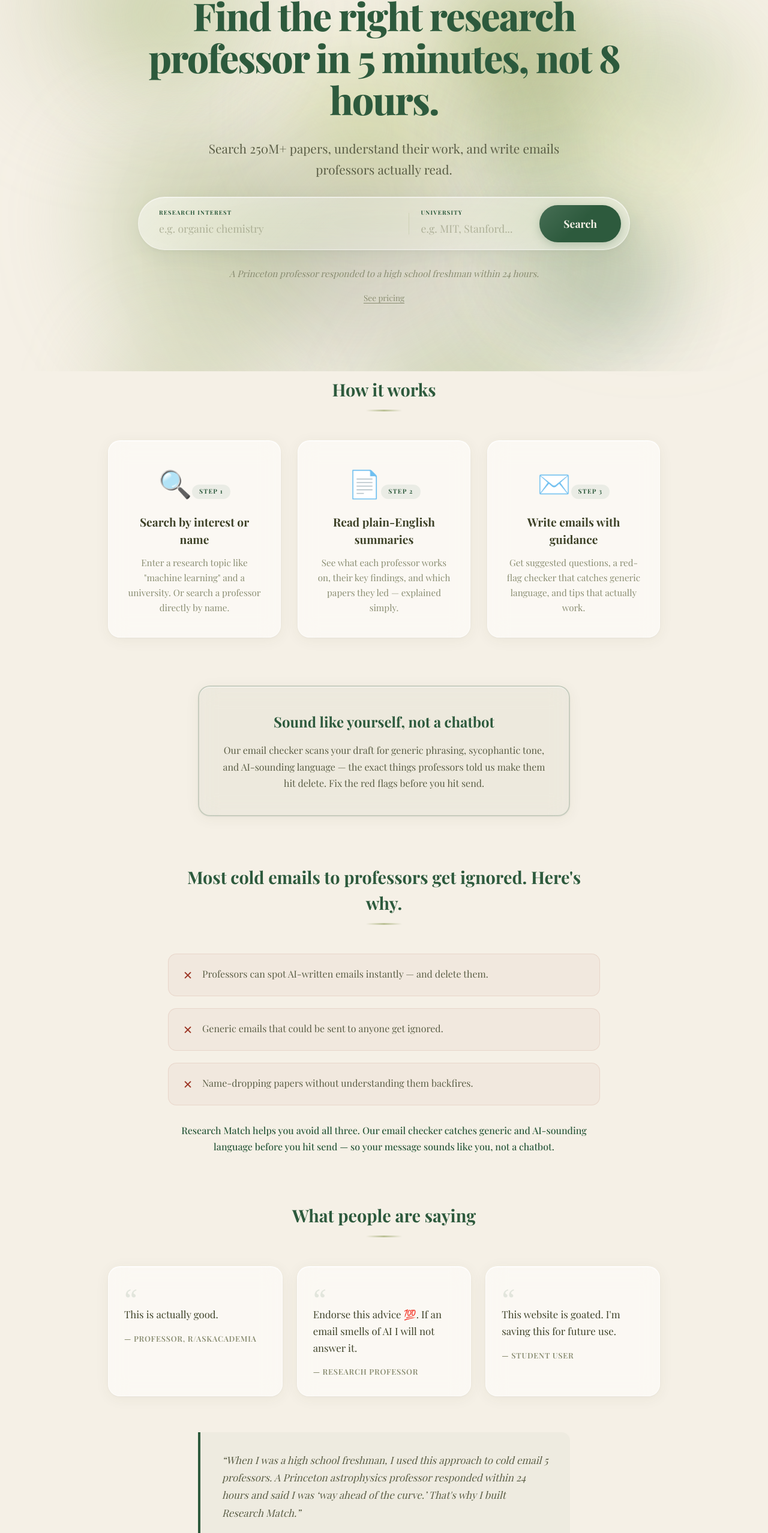
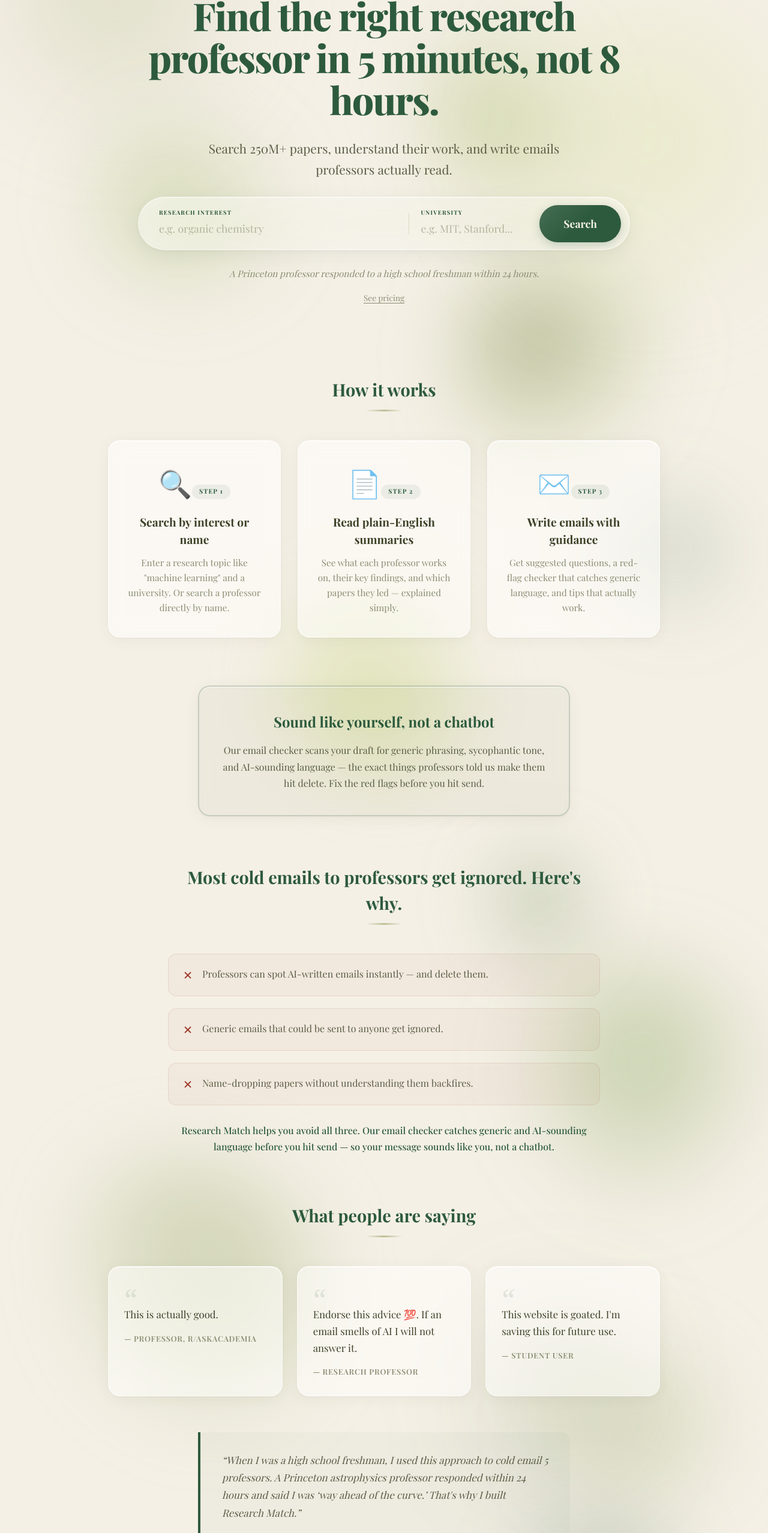
Before and after one commit to jacekimmy/research-match, a Next.js app: page / in a window 1280 px wide. Shown: the part 181-2737 px from the top of the page at 60% size. Built offline with nearby package versions, Linux system fonts and the light colour scheme; no server answers; a web font is replaced by a local one.

Commit message:
Add parallax scroll to splotches, 4 more deep-page blobs, position absolute for full-page coverage

```diff
--- a/src/app/globals.css
+++ b/src/app/globals.css
@@ -45,8 +45,11 @@ body::after {
 }
 
 .splotches {
-  position: fixed;
-  inset: 0;
+  position: absolute;
+  top: 0;
+  left: 0;
+  right: 0;
+  height: 100%;
   pointer-events: none;
   z-index: -1;
   overflow: hidden;
@@ -115,7 +118,7 @@ body::after {
 }
 
 .splotch-7 {
-  top: 85%;
+  top: 75%;
   left: 50%;
   width: 380px;
   height: 380px;
@@ -161,7 +164,7 @@ body::after {
 }
 
 .splotch-12 {
-  top: 90%;
+  top: 82%;
   left: 10%;
   width: 340px;
   height: 340px;
@@ -253,6 +256,71 @@ body::after {
   30%  { transform: translate(40px, -20px) scale(1.06) rotate3d(0, 0.5, 1, 8deg); border-radius: 50% 50% 44% 56%; }
   60%  { transform: translate(25px, -35px) scale(0.94) rotate3d(1, 0, 0.5, -6deg); border-radius: 46% 54% 56% 44%; }
   100% { transform: translate(0, 0) scale(1) rotate3d(0, 0.5, 1, 0deg); border-radius: 50%; }
+}
+
+/* Extra deep-page splotches */
+.splotch-13 {
+  top: 45%;
+  left: 70%;
+  width: 400px;
+  height: 400px;
+  background: radial-gradient(ellipse at 50% 40%, rgba(120, 155, 70, 0.4) 0%, rgba(100, 140, 55, 0.15) 45%, transparent 70%);
+  animation: blob13 22s ease-in-out infinite;
+}
+
+.splotch-14 {
+  top: 62%;
+  right: 8%;
+  width: 300px;
+  height: 300px;
+  background: radial-gradient(ellipse at 55% 50%, rgba(186, 192, 149, 0.5) 0%, rgba(160, 175, 120, 0.2) 40%, transparent 70%);
+  animation: blob14 19s ease-in-out infinite;
+}
+
+.splotch-15 {
+  top: 88%;
+  left: 35%;
+  width: 450px;
+  height: 450px;
+  background: radial-gradient(ellipse at 45% 55%, rgba(99, 107, 47, 0.38) 0%, rgba(80, 100, 40, 0.15) 45%, transparent 70%);
+  filter: blur(70px);
+  animation: blob15 27s ease-in-out infinite;
+}
+
+.splotch-16 {
+  top: 95%;
+  right: 20%;
+  width: 280px;
+  height: 280px;
+  background: radial-gradient(ellipse at 40% 45%, rgba(45, 90, 61, 0.35) 0%, rgba(60, 110, 70, 0.14) 40%, transparent 70%);
+  animation: blob16 20s ease-in-out infinite;
+}
+
+@keyframes blob13 {
+  0%   { transform: translate(0, 0) scale(1) rotate3d(1, 0.3, 0.7, 0deg); border-radius: 50%; }
+  35%  { transform: translate(-35px, 25px) scale(1.1) rotate3d(1, 0.3, 0.7, 10deg); border-radius: 46% 54% 52% 48%; }
+  70%  { transform: translate(-20px, 45px) scale(0.93) rotate3d(0.5, 1, 0, -7deg); border-radius: 54% 46% 48% 52%; }
+  100% { transform: translate(0, 0) scale(1) rotate3d(1, 0.3, 0.7, 0deg); border-radius: 50%; }
+}
+
+@keyframes blob14 {
+  0%   { transform: translate(0, 0) scale(1) rotateY(0deg); border-radius: 50%; }
+  50%  { transform: translate(30px, -35px) scale(1.12) rotateY(14deg); border-radius: 43% 57% 50% 50%; }
+  100% { transform: translate(0, 0) scale(1) rotateY(0deg); border-radius: 50%; }
+}
+
+@keyframes blob15 {
+  0%   { transform: translate(0, 0) scale(1) rotate3d(0.7, 0.5, 1, 0deg); border-radius: 50%; }
+  40%  { transform: translate(40px, -20px) scale(1.08) rotate3d(0.7, 0.5, 1, 12deg); border-radius: 48% 52% 44% 56%; }
+  75%  { transform: translate(20px, -40px) scale(0.94) rotate3d(1, 0, 0.3, -8deg); border-radius: 52% 48% 56% 44%; }
+  100% { transform: translate(0, 0) scale(1) rotate3d(0.7, 0.5, 1, 0deg); border-radius: 50%; }
+}
+
+@keyframes blob16 {
+  0%   { transform: translate(0, 0) scale(1) rotateX(0deg) rotateZ(0deg); border-radius: 50%; }
+  30%  { transform: translate(-25px, 30px) scale(1.15) rotateX(6deg) rotateZ(5deg); border-radius: 45% 55% 53% 47%; }
+  60%  { transform: translate(-40px, 15px) scale(0.9) rotateX(-4deg) rotateZ(-3deg); border-radius: 55% 45% 47% 53%; }
+  100% { transform: translate(0, 0) scale(1) rotateX(0deg) rotateZ(0deg); border-radius: 50%; }
 }
 
 /* ===== WELCOME OVERLAY ===== */
--- a/src/app/page.tsx
+++ b/src/app/page.tsx
@@ -48,6 +48,20 @@ export default function LandingPage() {
     return () => clearInterval(interval);
   }, []);
 
+  // Parallax scroll — each splotch drifts at a different rate via margin-top offset
+  useEffect(() => {
+    const speeds = [0.15, -0.1, 0.2, -0.12, 0.08, -0.18, 0.14, -0.06, 0.1, -0.15, 0.12, -0.08, 0.18, -0.14, 0.1, -0.16];
+    function handleScroll() {
+      const scrollY = window.scrollY;
+      document.querySelectorAll(".splotch").forEach((s, i) => {
+        const speed = speeds[i % speeds.length];
+        (s as HTMLElement).style.marginTop = `${scrollY * speed}px`;
+      });
+    }
+    window.addEventListener("scroll", handleScroll, { passive: true });
+    return () => window.removeEventListener("scroll", handleScroll);
+  }, []);
+
   function heroSearch() {
     if (!heroQuery.trim()) return;
     const params = new URLSearchParams();
@@ -85,21 +99,30 @@ export default function LandingPage() {
   }
 
   return (
-    <div style={{ minHeight: "100vh" }}>
-      {/* Background splotches */}
+    <div style={{ minHeight: "100vh", position: "relative" }}>
+      {/* Background splotches — scattered throughout the full page */}
       <div className="splotches">
+        {/* Hero area */}
         <div className="splotch splotch-1" />
+        <div className="splotch splotch-9" />
+        <div className="splotch splotch-5" />
+        {/* How it works area */}
         <div className="splotch splotch-2" />
+        <div className="splotch splotch-8" />
+        <div className="splotch splotch-11" />
+        {/* Cold email / testimonials area */}
         <div className="splotch splotch-3" />
+        <div className="splotch splotch-6" />
+        <div className="splotch splotch-10" />
+        {/* Pricing / footer area */}
         <div className="splotch splotch-4" />
-        <div className="splotch splotch-5" />
-        <div className="splotch splotch-6" />
         <div className="splotch splotch-7" />
-        <div className="splotch splotch-8" />
-        <div className="splotch splotch-9" />
-        <div className="splotch splotch-10" />
-        <div className="splotch splotch-11" />
         <div className="splotch splotch-12" />
+        {/* Extra deep-page splotches */}
+        <div className="splotch splotch-13" />
+        <div className="splotch splotch-14" />
+        <div className="splotch splotch-15" />
+        <div className="splotch splotch-16" />
       </div>
 
       {/* Nav */}
```
